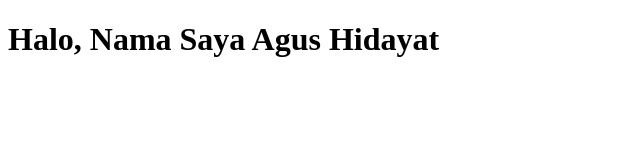
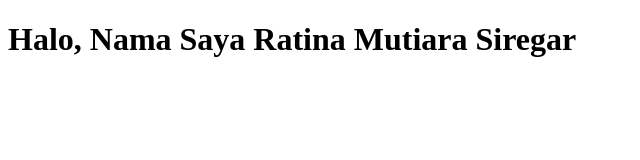
Before and after one commit to Primavera2/helloworld2, a plain HTML site: page index.html in a window 1280 px wide. Shown: the whole page, without its empty margins (0-640 px from the left). Drawn offline with Linux system fonts and the light colour scheme.

Commit message:
second commit

```diff
--- a/index.html
+++ b/index.html
@@ -6,6 +6,6 @@
     <title>Nama Saya</title>
 </head>
 <body>
-    <h1>Halo, Nama Saya Agus Hidayat</h1>
+    <h1>Halo, Nama Saya Ratina Mutiara Siregar</h1>
 </body>
 </html>
```
